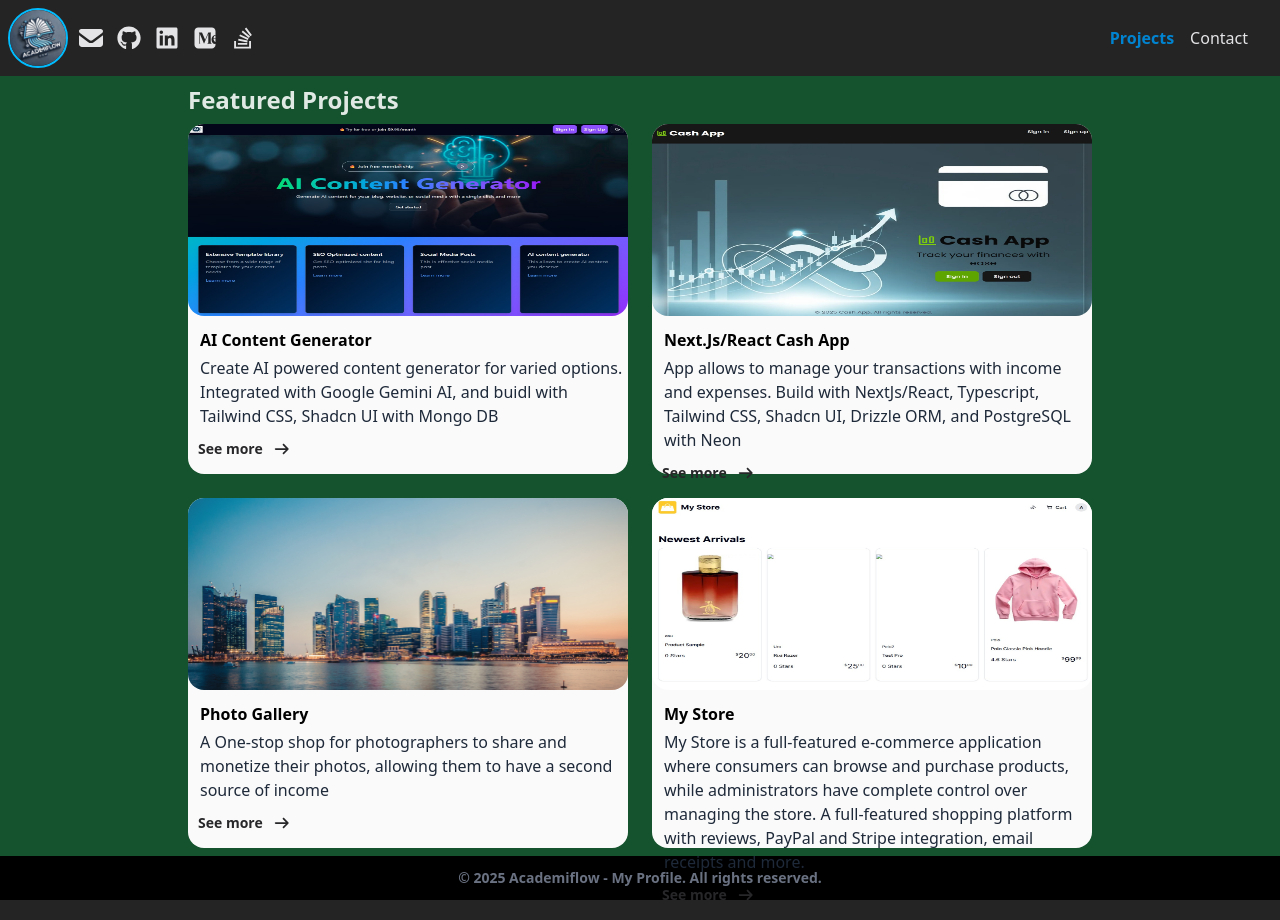
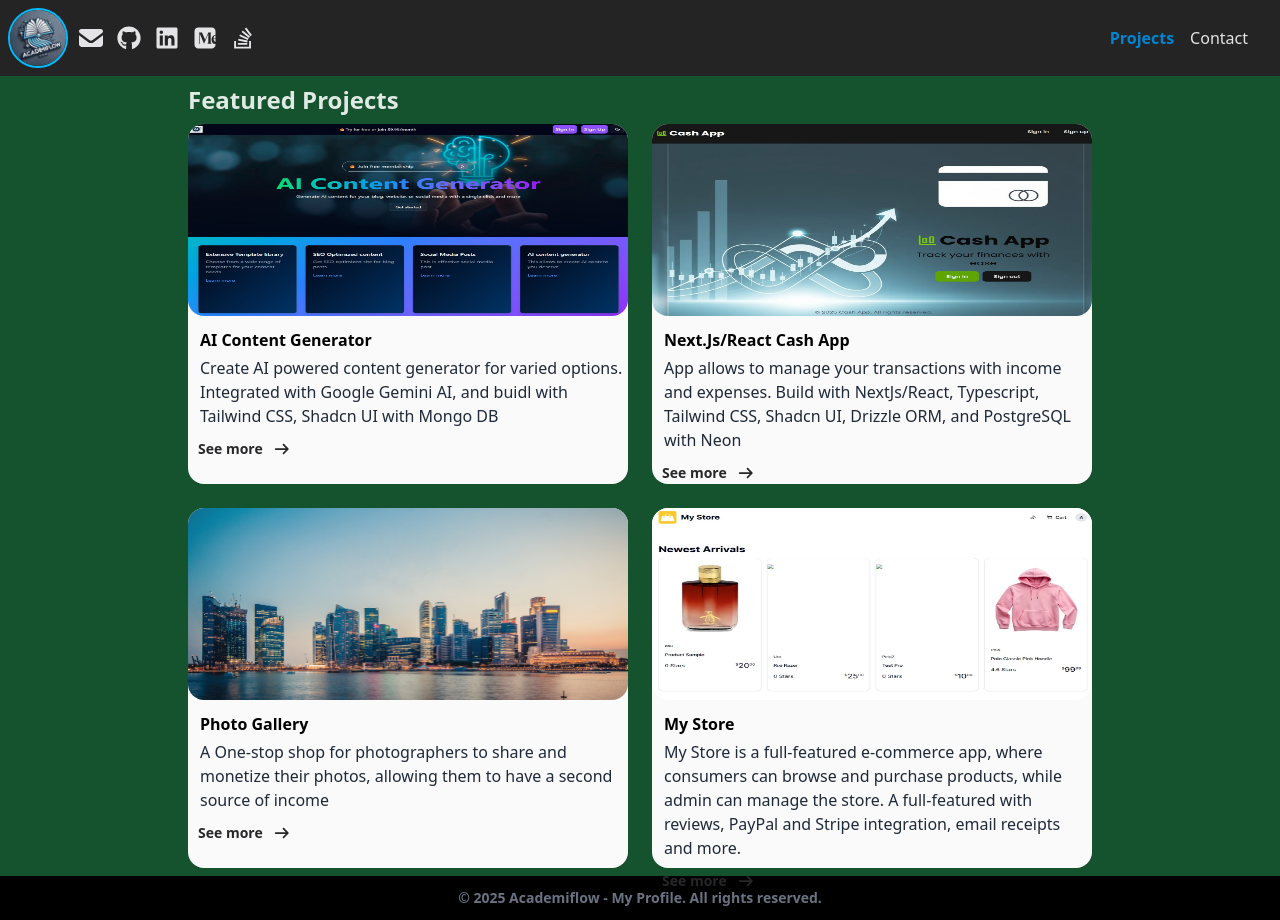
Before and after one commit to rajeka/academi, a React (Vite) app: page /projects in a window 1280 px wide. Built offline with nearby package versions, Linux system fonts and the light colour scheme.

Commit message:
project 4 description change

```diff
--- a/src/components/Card.jsx
+++ b/src/components/Card.jsx
@@ -7,7 +7,7 @@ const Card = ({ title, description, imageSrc, url }) => {
   const win_target = url.includes('construction') ? '_self' : '_blank';
 
   return (
-    <div className="h-[350px] w-110 bg-zinc-50 rounded-2xl">
+    <div className="h-[360px] w-110 bg-zinc-50 rounded-2xl">
       <img
         src={imageSrc}
         alt=""
--- a/src/components/ProjectsSection.jsx
+++ b/src/components/ProjectsSection.jsx
@@ -27,7 +27,7 @@ const projects = [
   {
     title: 'My Store',
     description:
-      'My Store is a full-featured e-commerce application where consumers can browse and purchase products, while administrators have complete control over managing the store.\n  A full-featured shopping platform with reviews, PayPal and Stripe integration, email receipts and more.\n',
+      'My Store is a full-featured e-commerce app, where consumers can browse and purchase products, while admin can manage the store.\n  A full-featured with reviews, PayPal and Stripe integration, email receipts and more.\n',
     getImageSrc: () => '/images/photo4.jpg',
     url: '/construction',
   },
```
